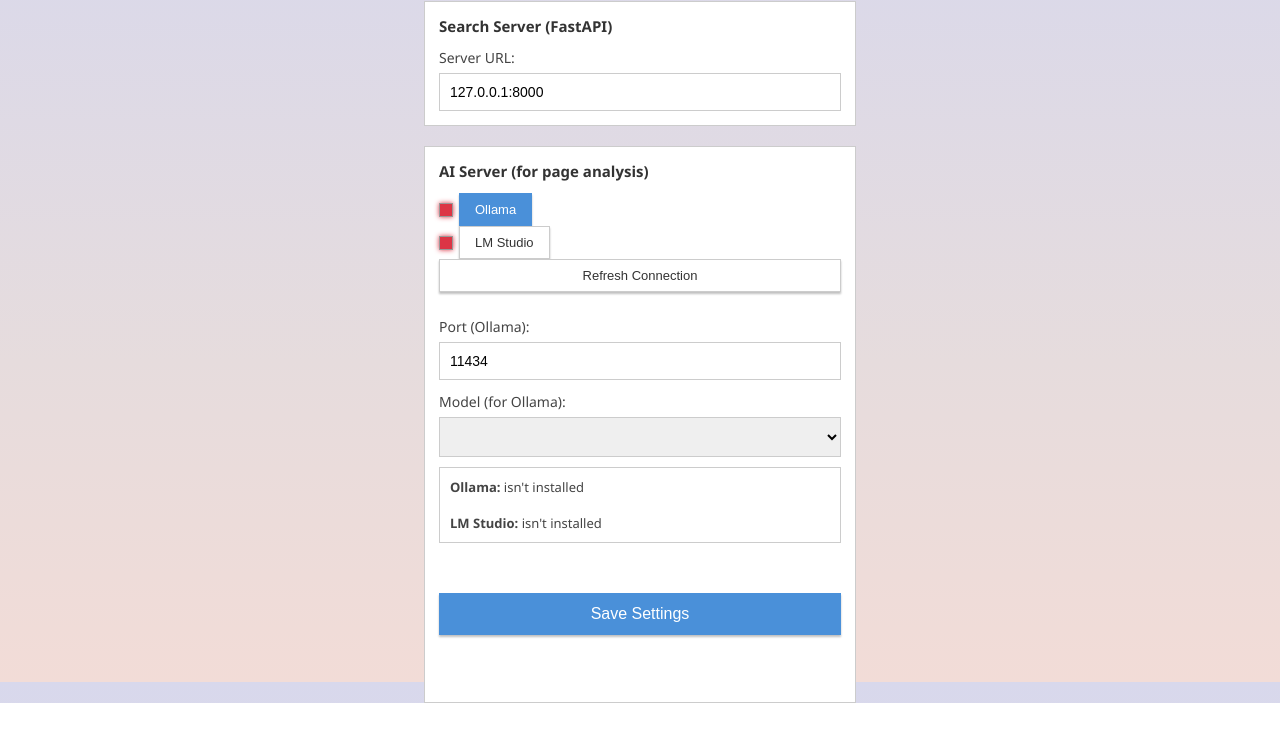
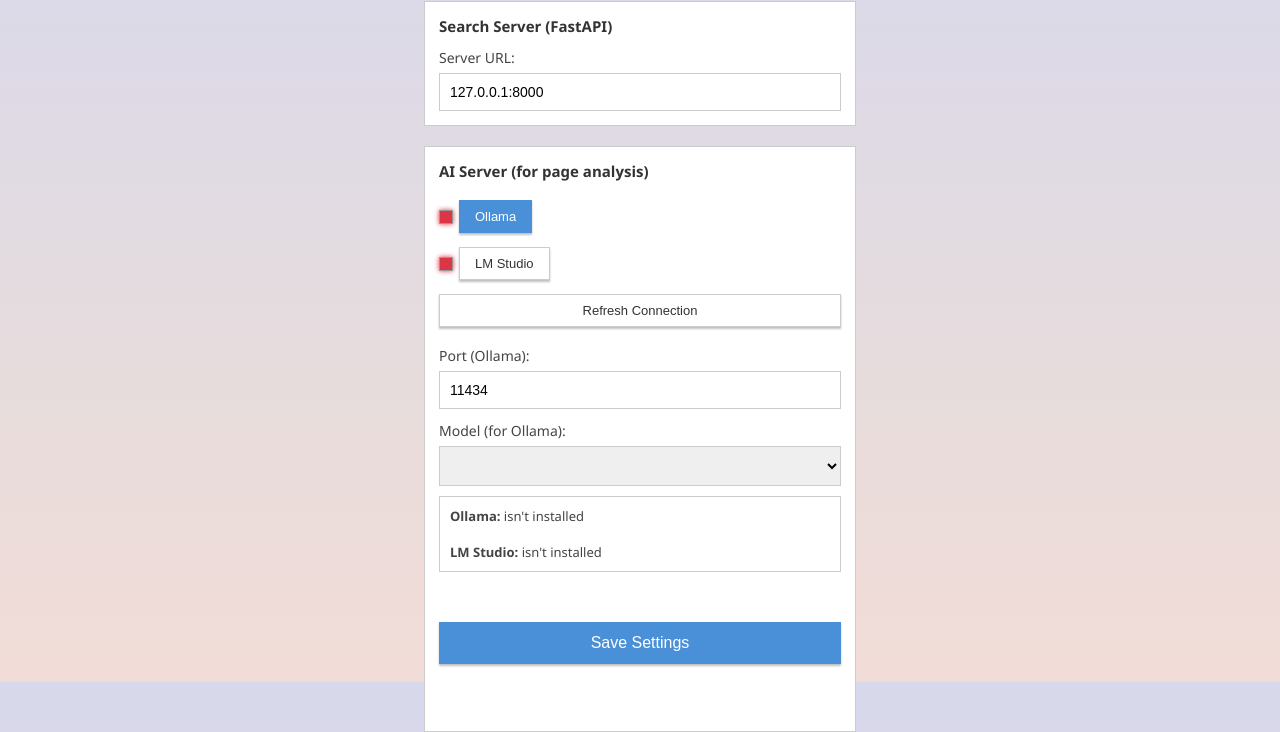
Before and after one commit to OlegUshakov-pl/APEX-Snap-Chrome-Extension, a browser extension: page settings.html in a window 1280 px wide. Shown: the part 118-850 px from the top of the page. Before the commit the page ends 821 px from the top, so only its background shows below. Drawn offline with Linux system fonts and the light colour scheme; no server answers.

Commit message:
Update settings.html

```diff
--- a/settings.html
+++ b/settings.html
@@ -95,6 +95,7 @@
             background: white;
             cursor: pointer;
             color: #333;
+            margin: 7px 0;
             box-shadow: 0px 2px 2px 0px rgba(0, 0, 0, 0.25);
         }
         .server-btn.active {
@@ -154,7 +155,7 @@
                 </div>
             </div>
 
-            <div style="margin-bottom: 25px;">
+            <div style="margin-bottom: 10px;">
                 <button id="refreshBtn" class="server-btn" style="width: 100%;">Refresh Connection</button>
             </div>
 
```
